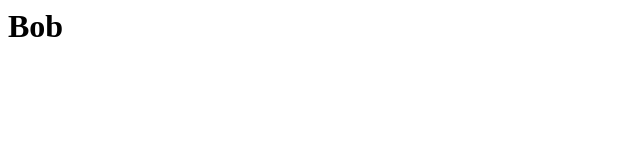
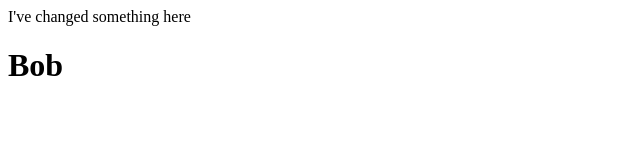
Before and after one commit to davidt1703/website, a plain HTML site: page bob.html in a window 1280 px wide. Shown: the whole page, without its empty margins (0-640 px from the left). Drawn offline with Linux system fonts and the light colour scheme.

Commit message:
Extend Bob's profile

```diff
--- a/bob.html
+++ b/bob.html
@@ -3,7 +3,7 @@
 <title>Bob</title>
 </head>
 <body>
-<!-- TO DO: Add some profile text here -->
+I've changed something here
 <h1>Bob</h1>
 </body>
 </html
```
